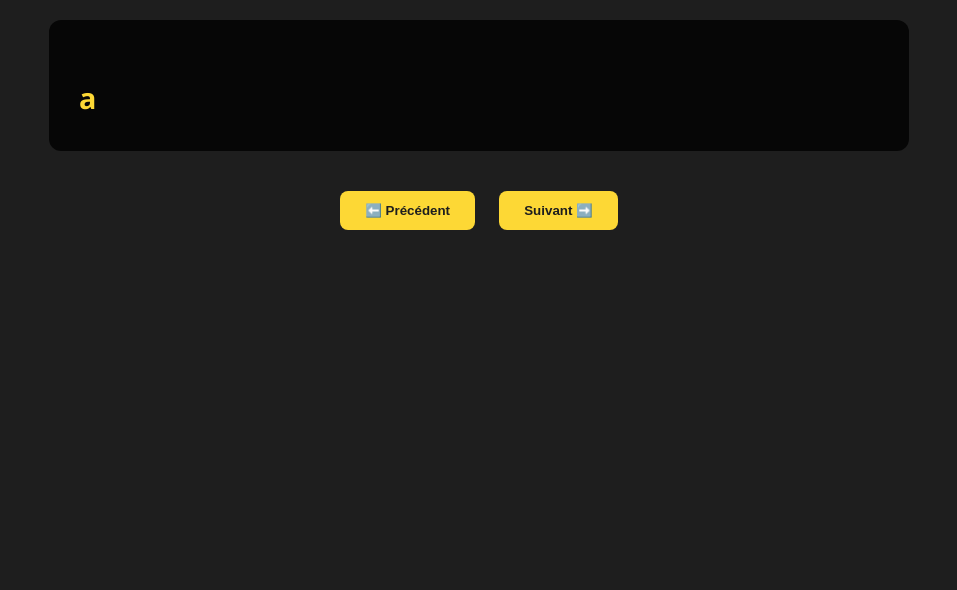
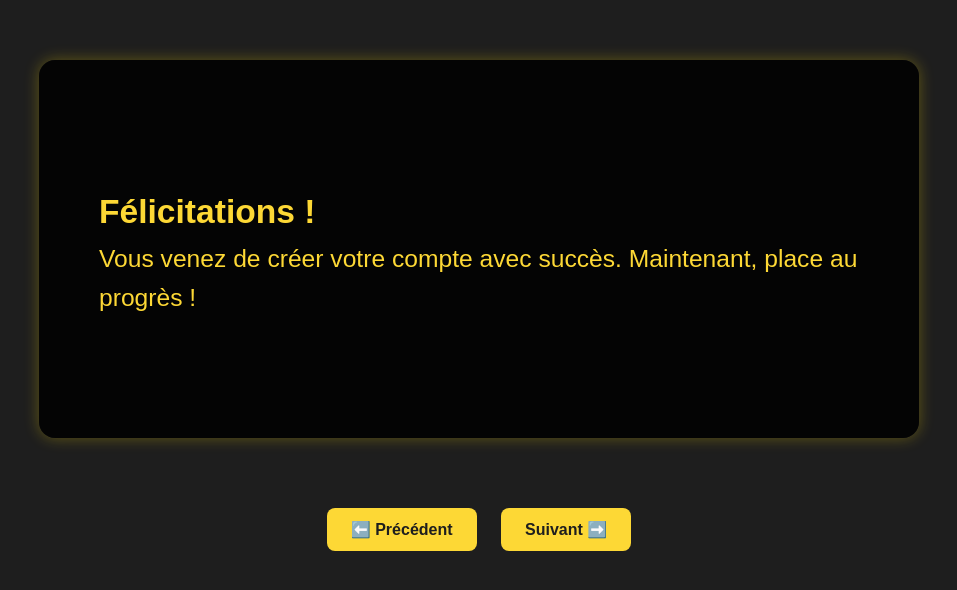
Before and after one commit to gregoirechatel/monprojetia, a FastAPI app: page /presentation in a window 1280 px wide. Shown: the top 590 px of the page, without its empty margins (161-1118 px from the left). Run offline with FastAPI, Linux system fonts and the light colour scheme.

Commit message:
feat: nouveau design et contenu pour présentation en 3 volets

```diff
--- a/templates/presentation.html
+++ b/templates/presentation.html
@@ -2,15 +2,35 @@
 <html lang="fr">
 <head>
     <meta charset="UTF-8">
-    <title>Bienvenue chez Training.AI</title>
+    <title>Bienvenue sur Training.AI</title>
     <link rel="stylesheet" href="/static/style.css">
     <style>
+        body {
+            background-color: #1e1e1e;
+            font-family: Arial, sans-serif;
+            color: #fdd835;
+            margin: 0;
+            padding: 0;
+        }
+
         .slide {
             display: none;
+            padding: 60px 20px;
         }
 
         .slide.active {
             display: block;
+        }
+
+        .slide-content {
+            background-color: rgba(0, 0, 0, 0.85);
+            padding: 40px;
+            border-radius: 16px;
+            max-width: 800px;
+            margin: 60px auto;
+            font-size: 1.4em;
+            line-height: 1.6;
+            box-shadow: 0 0 15px rgba(255, 223, 0, 0.3);
         }
 
         .navigation {
@@ -19,26 +39,42 @@
         }
 
         .navigation button {
+            background-color: #fdd835;
+            border: none;
+            color: #1e1e1e;
+            padding: 12px 24px;
+            font-size: 1em;
+            border-radius: 8px;
+            cursor: pointer;
             margin: 10px;
+            font-weight: bold;
         }
 
-        .slide-content {
-            background-color: rgba(0, 0, 0, 0.8);
-            padding: 30px;
-            border-radius: 12px;
-            max-width: 800px;
-            margin: 0 auto;
-            color: #fdd835;
-            font-size: 1.2em;
+        .navigation button:hover {
+            background-color: #ffee58;
         }
     </style>
 </head>
 <body>
+
     <div class="slide-content">
-        <div class="slide active" id="slide1"><h2>a</h2></div>
-        <div class="slide" id="slide2"><h2>b</h2></div>
-        <div class="slide" id="slide3"><h2>c</h2></div>
-        <div class="slide" id="slide4"><h2>d</h2></div>
+        <div class="slide active" id="slide1">
+            <h2> Félicitations !</h2>
+            <p>Vous venez de créer votre compte avec succès. Maintenant, place au progrès !</p>
+        </div>
+
+        <div class="slide" id="slide2">
+            <h2>🧠 Simplifions les choses</h2>
+            <p>Calories, apports journaliers, macronutriments... que de noms barbares 😵‍💫<br>
+            Toi, tu veux du progrès sans te prendre la tête ? Rassure-toi, tu es au bon endroit !</p>
+        </div>
+
+        <div class="slide" id="slide3">
+            <h2>🤖 Un coach IA rien que pour toi</h2>
+            <p>Sur cette plateforme, l'IA te guide et te crée des programmes adaptés à toi et à personne d'autre.<br>
+            Comme un vrai coach… sauf qu’elle se base sur les meilleures études et prend tout en compte : ton corps, ton rythme, tes objectifs.<br><br>
+            Fixe-toi un cap, et ton coach IA s’occupe du reste.<br><br><strong>Prêt à tenter l’expérience ?</strong></p>
+        </div>
     </div>
 
     <div class="navigation">
@@ -48,19 +84,28 @@
 
     <script>
         let currentSlide = 1;
+        const totalSlides = 3;
+
         function showSlide(n) {
             document.querySelectorAll('.slide').forEach((slide, index) => {
                 slide.classList.remove('active');
                 if (index === n - 1) slide.classList.add('active');
             });
+
+            const nextBtn = document.querySelector('.navigation button:nth-child(2)');
+            if (n === totalSlides) {
+                nextBtn.textContent = "C'est parti !";
+            } else {
+                nextBtn.textContent = "Suivant ➡️";
+            }
         }
 
         function nextSlide() {
-            if (currentSlide < 4) {
+            if (currentSlide < totalSlides) {
                 currentSlide++;
                 showSlide(currentSlide);
             } else {
-                window.location.href = "/login"; // redirige vers connexion
+                window.location.href = "/login";
             }
         }
 
@@ -71,5 +116,6 @@
             }
         }
     </script>
+
 </body>
 </html>
```
